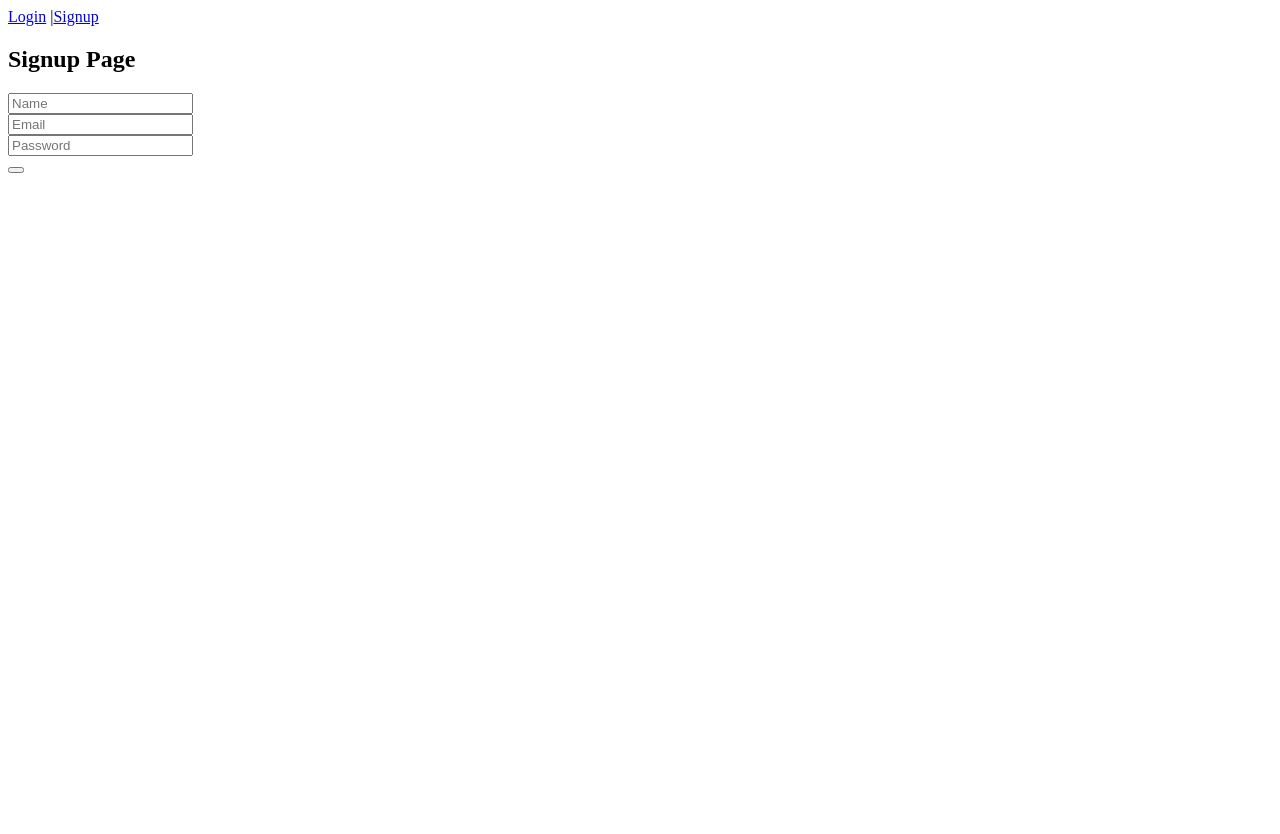
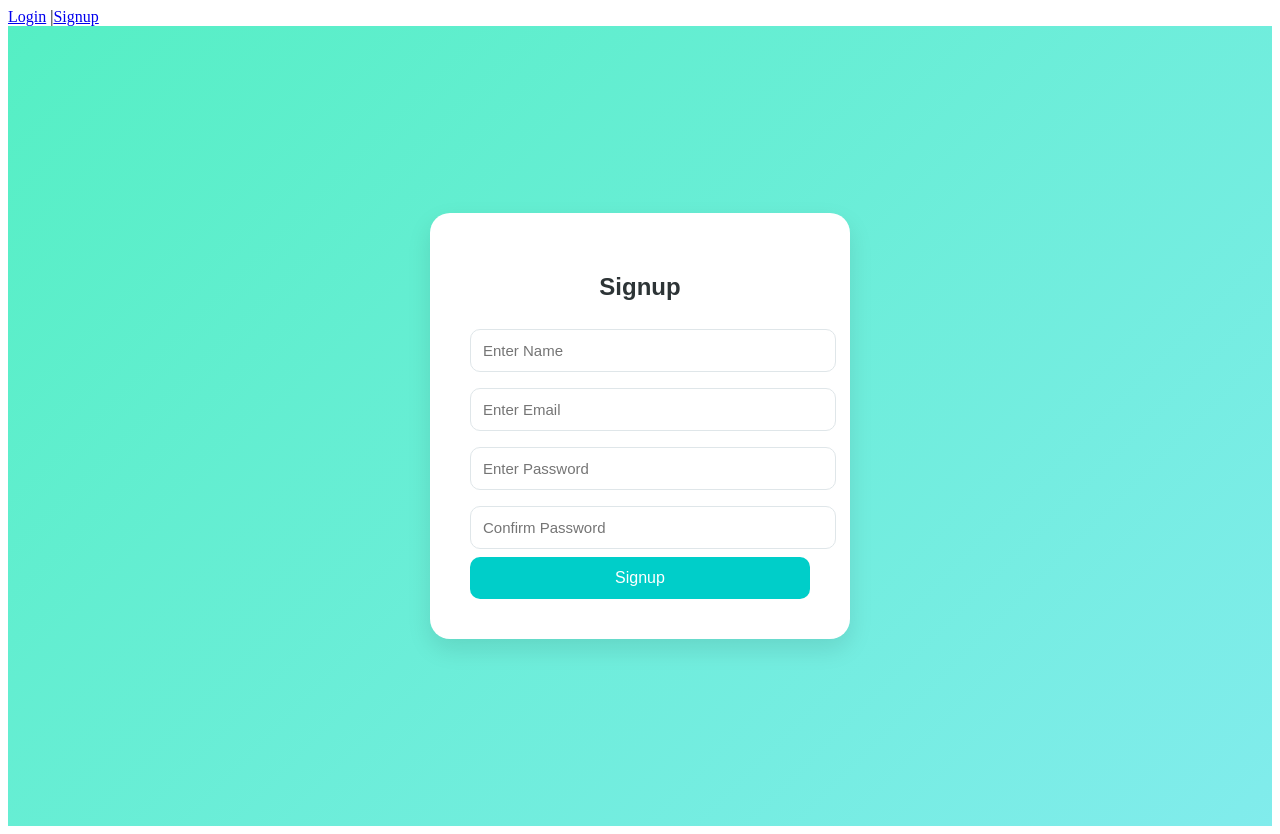
Before and after one commit to nallurinithin/Login-Signup-Page, a React (Vite) app: page /signup in a window 1280 px wide. Before the commit the page ends 800 px from the top, so only its background shows below. Built offline with nearby package versions, Linux system fonts and the light colour scheme.

Commit message:
Updated signup.jsx and added signup.css

```diff
--- /dev/null
+++ b/src/components/Signup.css
@@ -0,0 +1,63 @@
+
+/* Signup Page with Validation Errors */
+
+.signup-container {
+  height: 100vh;
+  display: flex;
+  justify-content: center;
+  align-items: center;
+  background: linear-gradient(135deg, #55efc4, #81ecec);
+  font-family: "Poppins", sans-serif;
+}
+
+.signup-box {
+  background: white;
+  padding: 40px;
+  width: 340px;
+  border-radius: 20px;
+  box-shadow: 0 10px 25px rgba(0, 0, 0, 0.1);
+  text-align: center;
+}
+
+.signup-box h2 {
+  margin-bottom: 20px;
+  color: #2d3436;
+}
+
+.signup-box input {
+  width: 100%;
+  padding: 12px;
+  margin: 8px 0;
+  border: 1px solid #dfe6e9;
+  border-radius: 10px;
+  outline: none;
+  font-size: 15px;
+}
+
+.signup-box input:focus {
+  border-color: #00cec9;
+}
+
+.signup-box button {
+  background: #00cec9;
+  color: white;
+  border: none;
+  width: 100%;
+  padding: 12px;
+  border-radius: 10px;
+  font-size: 16px;
+  cursor: pointer;
+  transition: 0.3s;
+}
+
+.signup-box button:hover {
+  background: #81ecec;
+}
+
+.error {
+  color: red;
+  font-size: 13px;
+  text-align: left;
+  margin-top: -5px;
+  margin-bottom: 8px;
+}
--- a/src/components/Signup.jsx
+++ b/src/components/Signup.jsx
@@ -1,13 +1,91 @@
-export default function Signup(){
+import React, { useState } from "react";
+import "./Signup.css";
+
+export default function Signup() {
+  const [form, setForm] = useState({
+    name: "",
+    email: "",
+    password: "",
+    confirmPassword: "",
+  });
+  const [errors, setErrors] = useState({});
+
+  const handleChange = (e) => {
+    setForm({ ...form, [e.target.name]: e.target.value });
+  };
+
+  const validate = () => {
+    let newErrors = {};
+
+    if (!form.name.trim()) newErrors.name = "Name is required";
+    if (!form.email.includes("@")) newErrors.email = "Enter a valid email";
+    if (form.password.length < 6)
+      newErrors.password = "Password must be at least 6 characters";
+    if (form.password !== form.confirmPassword)
+      newErrors.confirmPassword = "Passwords do not match";
+
+    return newErrors;
+  };
+
+  const handleSubmit = (e) => {
+    e.preventDefault();
+    const validationErrors = validate();
+
+    if (Object.keys(validationErrors).length > 0) {
+      setErrors(validationErrors);
+    } else {
+      alert("Signup successful!");
+      setErrors({});
+      setForm({ name: "", email: "", password: "", confirmPassword: "" });
+    }
+  };
+
   return (
-    <div>
-      <h2>Signup Page</h2>
-      <form>
-        <input type="text" placeholder="Name" /><br/>
-        <input type="text" placeholder="Email" /><br/>
-        <input type="text" placeholder="Password" /><br/>
-        <button type="submit"></button>
-      </form>
+    <div className="signup-container">
+      <div className="signup-box">
+        <h2>Signup</h2>
+        <form onSubmit={handleSubmit}>
+          <input
+            type="text"
+            name="name"
+            placeholder="Enter Name"
+            value={form.name}
+            onChange={handleChange}
+          />
+          {errors.name && <p className="error">{errors.name}</p>}
+
+          <input
+            type="email"
+            name="email"
+            placeholder="Enter Email"
+            value={form.email}
+            onChange={handleChange}
+          />
+          {errors.email && <p className="error">{errors.email}</p>}
+
+          <input
+            type="password"
+            name="password"
+            placeholder="Enter Password"
+            value={form.password}
+            onChange={handleChange}
+          />
+          {errors.password && <p className="error">{errors.password}</p>}
+
+          <input
+            type="password"
+            name="confirmPassword"
+            placeholder="Confirm Password"
+            value={form.confirmPassword}
+            onChange={handleChange}
+          />
+          {errors.confirmPassword && (
+            <p className="error">{errors.confirmPassword}</p>
+          )}
+
+          <button type="submit">Signup</button>
+        </form>
+      </div>
     </div>
   );
 }
```
